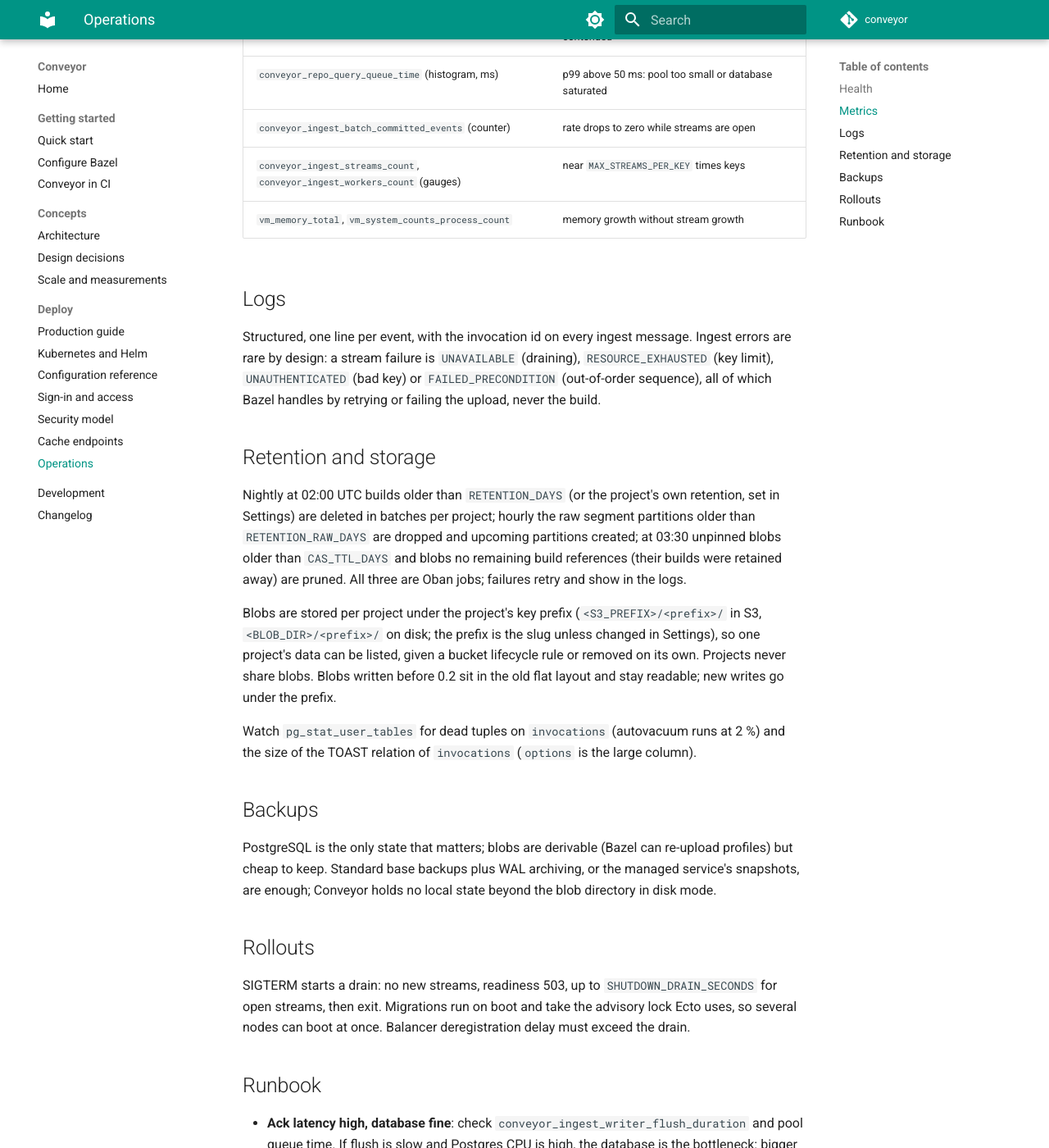
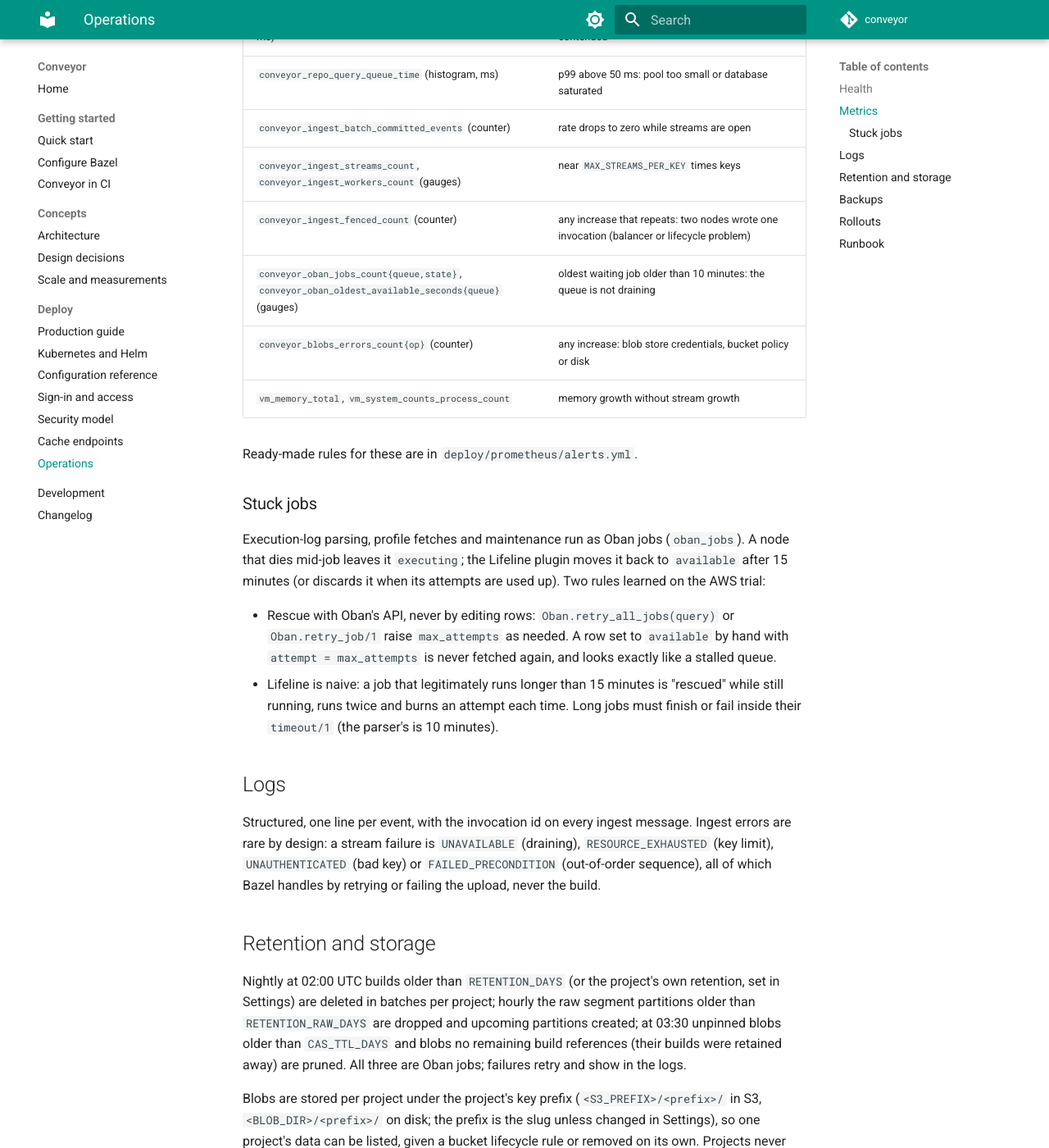
Before and after one commit to erneestoc/conveyor, an MkDocs documentation site: the page built from docs/operations.md, in a window 1280 px wide and 1400 px high, scrolled down 609 px. Shown: the whole window at 82% size. Built offline with MkDocs 1.6.1 and Material for MkDocs 9.7.7, drawn with Linux system fonts in a browser that asks for light colours; comment, search, counter and statistics services are not loaded.

Commit message:
Lifecycle events never start a worker; Oban backlog, fenced and blob-error metrics; alert rules
invocation_attempt_started now creates or touches the invocation row
directly (Worker.load_or_create!/3) and only tells a worker that already
exists on this node. Behind a balancer the notification and the stream
land on different nodes, and a worker started by the notification only
fenced the real one (builds left in_progress on the trial). The takeover
path stays as defence and is still tested with an explicitly started
worker.

Prometheus: conveyor_oban_jobs_count{queue,state},
conveyor_oban_oldest_available_seconds{queue} (the stalled-queue signal),
conveyor_ingest_fenced_count, conveyor_blobs_errors_count{op}.
deploy/prometheus/alerts.yml holds rules for ack latency, flush time,
pool queueing, fenced commits, job backlog (> 10 min), blob errors and
node down. ParseExecLog gets a 10-minute job timeout, shorter than the
Lifeline rescue window, so a runaway parse fails visibly instead of
being rescued mid-flight and run twice. docs/operations.md explains the
stuck-job rules learned on the trial.

Co-Authored-By: Claude Fable 5.1 <noreply@anthropic.com>
Claude-Session: https://claude.ai/code/session_013T4qUDStW7F9C64ivhxJdn

```diff
--- a/docs/operations.md
+++ b/docs/operations.md
@@ -18,7 +18,26 @@ dashboard is in `deploy/grafana/conveyor.json`. The series that matter:
 | `conveyor_repo_query_queue_time` (histogram, ms) | p99 above 50 ms: pool too small or database saturated |
 | `conveyor_ingest_batch_committed_events` (counter) | rate drops to zero while streams are open |
 | `conveyor_ingest_streams_count`, `conveyor_ingest_workers_count` (gauges) | near `MAX_STREAMS_PER_KEY` times keys |
+| `conveyor_ingest_fenced_count` (counter) | any increase that repeats: two nodes wrote one invocation (balancer or lifecycle problem) |
+| `conveyor_oban_jobs_count{queue,state}`, `conveyor_oban_oldest_available_seconds{queue}` (gauges) | oldest waiting job older than 10 minutes: the queue is not draining |
+| `conveyor_blobs_errors_count{op}` (counter) | any increase: blob store credentials, bucket policy or disk |
 | `vm_memory_total`, `vm_system_counts_process_count` | memory growth without stream growth |
+
+Ready-made rules for these are in `deploy/prometheus/alerts.yml`.
+
+### Stuck jobs
+
+Execution-log parsing, profile fetches and maintenance run as Oban jobs (`oban_jobs`).
+A node that dies mid-job leaves it `executing`; the Lifeline plugin moves it back to
+`available` after 15 minutes (or discards it when its attempts are used up). Two rules
+learned on the AWS trial:
+
+- Rescue with Oban's API, never by editing rows: `Oban.retry_all_jobs(query)` or
+  `Oban.retry_job/1` raise `max_attempts` as needed. A row set to `available` by hand with
+  `attempt = max_attempts` is never fetched again, and looks exactly like a stalled queue.
+- Lifeline is naive: a job that legitimately runs longer than 15 minutes is "rescued" while
+  still running, runs twice and burns an attempt each time. Long jobs must finish or fail
+  inside their `timeout/1` (the parser's is 10 minutes).
 
 ## Logs
 
```
Also changed, not shown: 10 other files.
